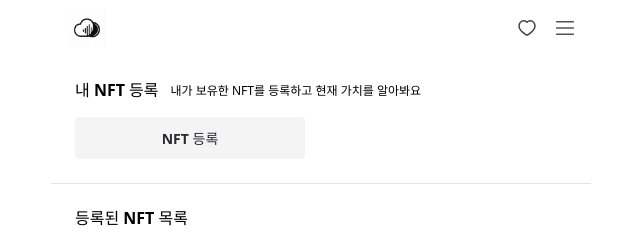
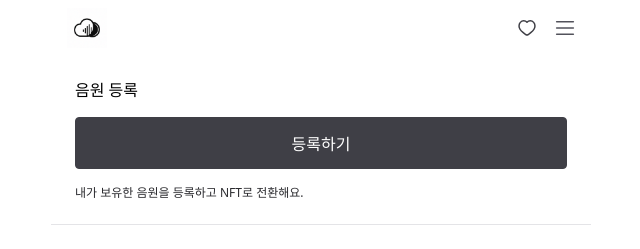
Before and after one commit to Damborghinii/Damborghinii-Client, a React (Vite) app: page /myNft in a window 1280 px wide. Shown: the top 249 px of the page, without its empty margins (319-959 px from the left). Built offline with nearby package versions, Linux system fonts and the light colour scheme; no server answers; a web font is replaced by a local one.

Commit message:
refactor/#56: 등록 컴포넌트 리디자인 반영

```diff
--- a/src/components/common/button/Button.tsx
+++ b/src/components/common/button/Button.tsx
@@ -1,7 +1,7 @@
 import styled from "@emotion/styled";
 import theme from "../../../styles/theme";
 
-type ButtonSize = "big" | "medium" | "small";
+type ButtonSize = "big" | "medium" | "small" | "extra";
 type ButtonVariant =
   | "primary" // Button 1
   | "secondary" // Button 2
@@ -20,6 +20,7 @@ const sizeMap: Record<ButtonSize, { width: string; height: string }> = {
   big: { width: "338px", height: "52px" },
   medium: { width: "230px", height: "42px" },
   small: { width: "148px", height: "36px" },
+  extra: { width: "100%", height: "52px" },
 };
 
 const sizeToTypographyMap: Record<
@@ -29,6 +30,7 @@ const sizeToTypographyMap: Record<
   big: theme.typography["body1-2"],
   medium: theme.typography["body2-2"],
   small: theme.typography["small1-2"],
+  extra: theme.typography["body1-2"],
 };
 
 const styleMap: Record<
--- a/src/pages/myNft/_components/nftRegister/NftRegister.styled.ts
+++ b/src/pages/myNft/_components/nftRegister/NftRegister.styled.ts
@@ -21,4 +21,5 @@ export const NftMainText = styled.h1`
 
 export const NftSubText = styled.h3`
   ${({ theme }) => theme.typography["small1-3"]}
+  color: ${({ theme }) => theme.color.neutral.B70}
 `;
--- a/src/pages/myNft/_components/nftRegister/NftRegister.tsx
+++ b/src/pages/myNft/_components/nftRegister/NftRegister.tsx
@@ -10,14 +10,19 @@ export const NftRegister: React.FC = () => {
   return (
     <S.NftRegisterWrapper>
       <S.NftTextWrapper>
-        <S.NftMainText>내 NFT 등록</S.NftMainText>
-        <S.NftSubText>
-          내가 보유한 NFT를 등록하고 현재 가치를 알아봐요
-        </S.NftSubText>
+        <S.NftMainText>음원 등록</S.NftMainText>
       </S.NftTextWrapper>
-      <Button variant="line-primary" onClick={handleNavigate}>
-        NFT 등록
+      <Button
+        size="extra"
+        variant="primary"
+        onClick={handleNavigate}
+        style={{
+          width: "100%",
+        }}
+      >
+        등록하기
       </Button>
+      <S.NftSubText>내가 보유한 음원을 등록하고 NFT로 전환해요.</S.NftSubText>
     </S.NftRegisterWrapper>
   );
 };
```
Also changed, not shown: src/assets/icons/adjustment_management.svg (deleted), src/assets/icons/my_nft.svg (deleted).
